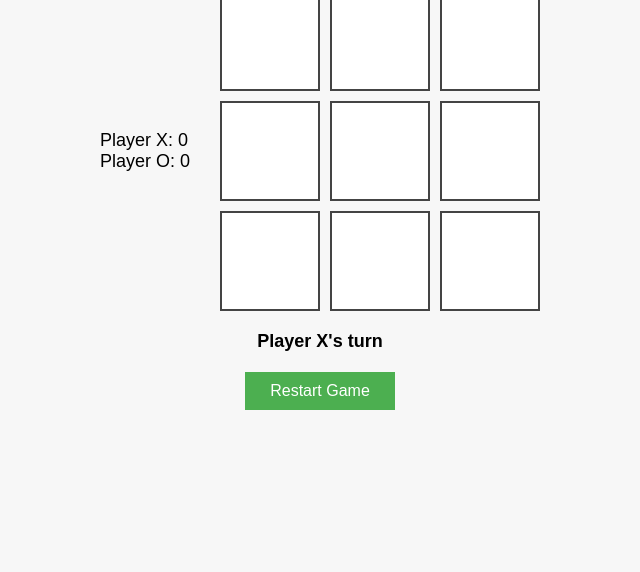
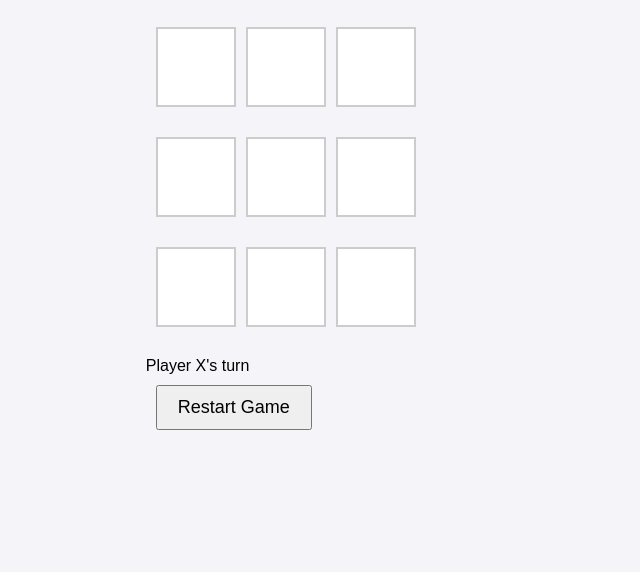
Before and after one commit to Ajju991/Tic-Tac-Toe-., a plain HTML site: page index.html in a window 1280 px wide. Shown: the part 228-800 px from the top of the page, without its empty margins (320-960 px from the left). Drawn offline with Linux system fonts and the light colour scheme.

Commit message:
style.css

```diff
--- a/style.css
+++ b/style.css
@@ -5,65 +5,63 @@
 }
 
 body {
-  background: #f7f7f7;
-  font-family: Arial, sans-serif;
+  font-family: 'Arial', sans-serif;
+  background-color: #f4f4f9;
   display: flex;
+  flex-direction: column;
+  align-items: center;
   justify-content: center;
-  align-items: center;
-  min-height: 100vh;
+  height: 100vh;
+  overflow: hidden;
 }
 
-.container {
+h1, h2 {
+  margin-bottom: 20px;
+}
+
+.hidden {
+  display: none;
+}
+
+#start-screen, #device-select, #mode-select, #game-container {
   text-align: center;
 }
 
-h1 {
-  margin-bottom: 20px;
-  color: #333;
+button {
+  padding: 10px 20px;
+  font-size: 18px;
+  margin: 10px;
+  cursor: pointer;
 }
 
-.game-container {
-  display: flex;
-  justify-content: center;
-  align-items: center;
-}
-
-.score-board {
-  margin-right: 30px;
-  text-align: left;
-  font-size: 18px;
-}
-
-.board {
+#board {
   display: grid;
-  grid-template-columns: repeat(3, 100px);
+  grid-template-columns: repeat(3, 80px);
   grid-gap: 10px;
+  margin: 20px auto;
 }
 
 .cell {
-  width: 100px;
-  height: 100px;
-  font-size: 32px;
-  background-color: #fff;
-  border: 2px solid #444;
-  cursor: pointer;
+  width: 80px;
+  height: 80px;
+  font-size: 28px;
+  background: #fff;
+  border: 2px solid #ccc;
 }
 
-.status {
-  margin: 20px 0;
-  font-weight: bold;
-  font-size: 18px;
+#scoreboard {
+  display: flex;
+  justify-content: center;
+  gap: 40px;
+  font-size: 20px;
+  margin-bottom: 10px;
 }
 
-#reset-button {
-  background-color: #4CAF50;
-  color: white;
-  padding: 10px 25px;
-  border: none;
-  font-size: 16px;
-  cursor: pointer;
+#confetti-canvas {
+  position: fixed;
+  pointer-events: none;
+  top: 0;
+  left: 0;
+  width: 100%;
+  height: 100%;
 }
-
-#reset-button:hover {
-  background-color: #45a049;
-}
```
